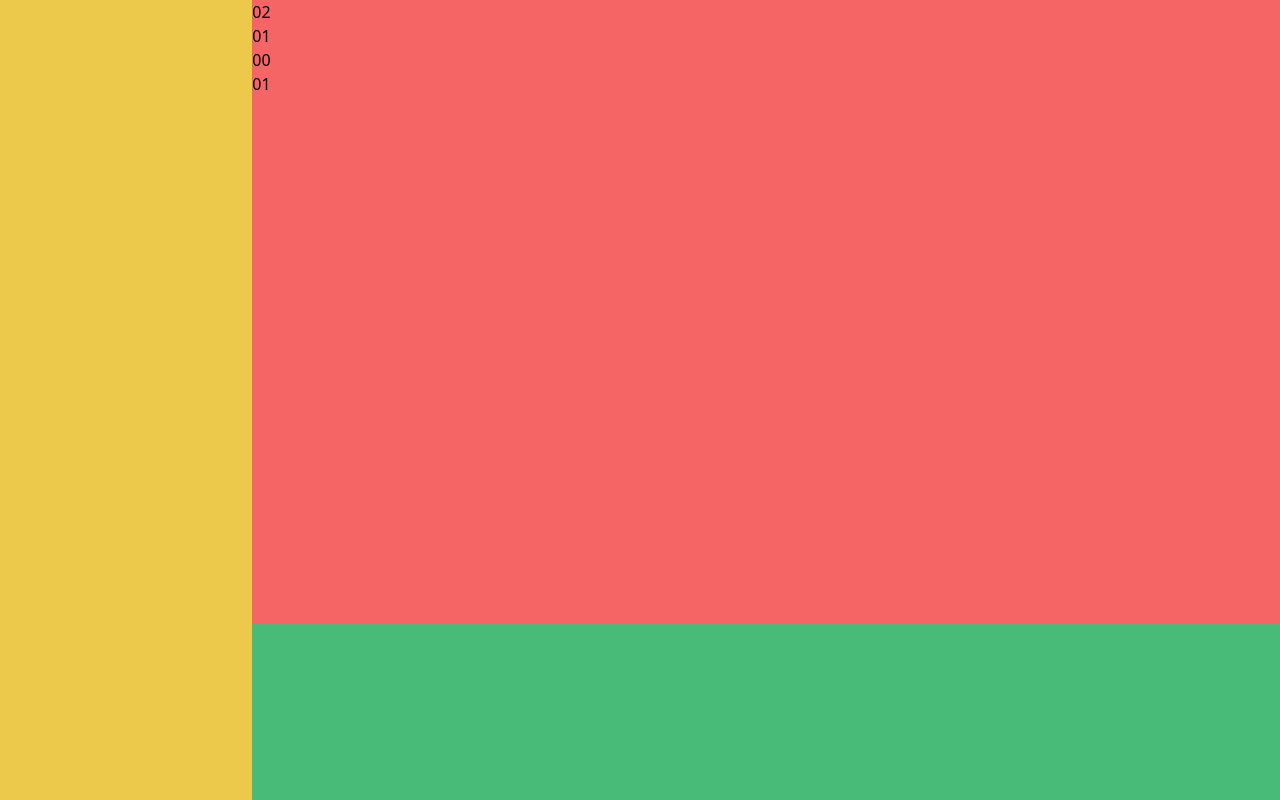
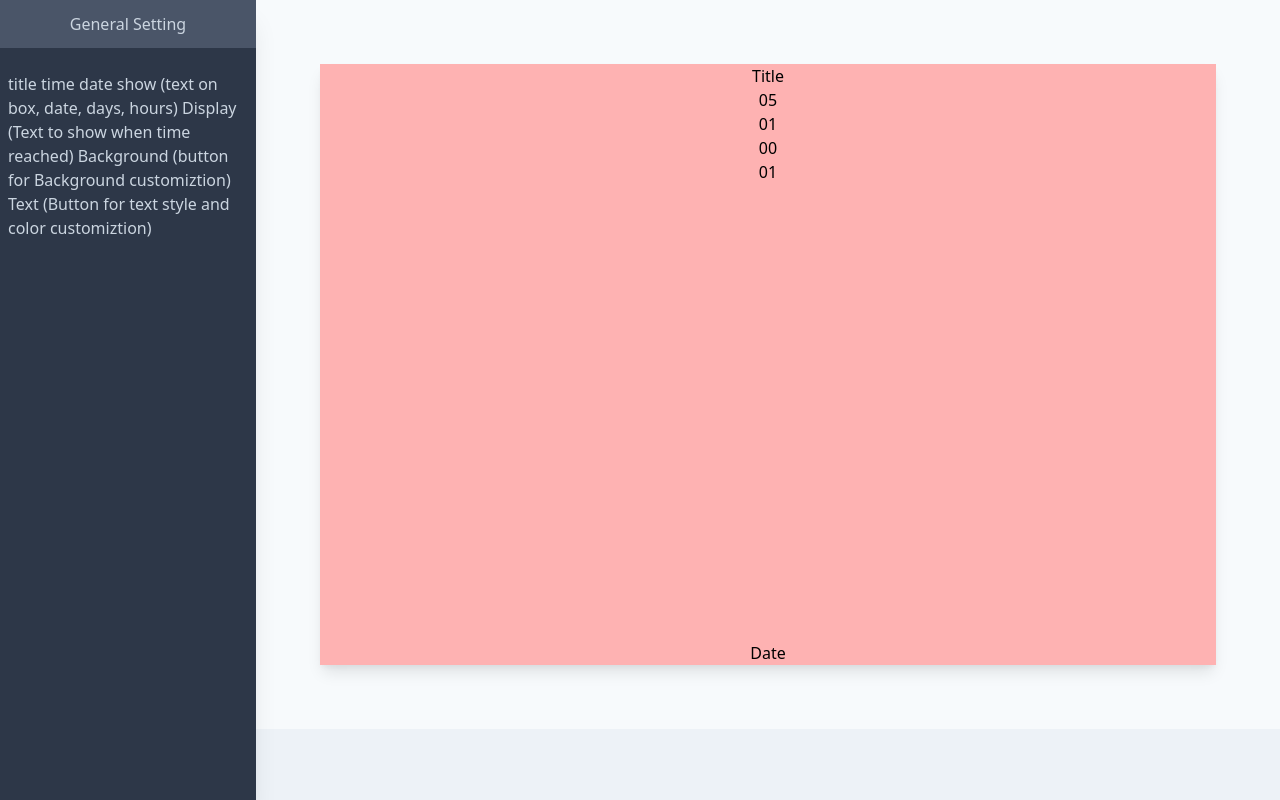
Before and after one commit to josuesossou/realcoundowntimer, a React (Create React App) app: page / in a window 1280 px wide. Built offline with nearby package versions, Linux system fonts and the light colour scheme.

Commit message:
added color palette

```diff
--- a/package.json
+++ b/package.json
@@ -11,6 +11,7 @@
     "postcss": "^8.1.7",
     "postcss-cli": "^8.2.0",
     "react": "^17.0.1",
+    "react-color": "^2.19.3",
     "react-dom": "^17.0.1",
     "react-scripts": "4.0.0",
     "styled-components": "^5.2.1",
--- a/src/App.js
+++ b/src/App.js
@@ -1,25 +1,10 @@
-import logo from './logo.svg';
 import './App.css';
 import styled from "styled-components";
-import { Main, SidePanel, TimeEditor } from './components/components'
-
-const AppStyles = styled.div.attrs({
-  className: "w-screen h-screen bg-red-500 p-2"
-})``;
+import Home from './pages/Home'
 
 function App() {
   return (
-    <div className="grid grid-col-5 grid-row-4 h-screen w-screen">
-      <div className="col-span-1 row-span-4">
-        <SidePanel />
-      </div>
-      <div className="col-start-2 col-span-4 row-span-3">
-        <Main days={1} hours={0} minutes={1} seconds={10}/>
-      </div>
-      <div className="col-start-2 col-span-4 row-start-4">
-        <TimeEditor />
-      </div>
-    </div>
+    <Home />
   );
 }
 
--- a/src/components/TimeEditor.jsx
+++ b/src/components/BottomPanel.jsx
@@ -2,7 +2,7 @@ import React from 'react'
 
 export default () => {
     return (
-        <div className="h-full w-full bg-green-500">
+        <div className="h-20 w-full bg-gray-200">
 
         </div>
     )
--- a/src/components/Main.jsx
+++ b/src/components/Main.jsx
@@ -1,8 +1,11 @@
 import React, { useState, useEffect } from 'react'
 
+/* eslint import/no-anonymous-default-export: [2, {"allowArrowFunction": true}] */
 export default ({days, hours, minutes, seconds}) => {
     const [time, setTime] = useState({})
 
+
+    useEffect(() => {
         const tick = (secs,mins,hrs,days) => {
             setTimeout(() => {
                 let newSec = secs, newMin = mins, newHour = hrs, newDay = days
@@ -39,16 +42,19 @@ export default ({days, hours, minutes, seconds}) => {
             }, 990)
         }
 
-    useEffect(() => {
         tick(seconds, minutes, hours, days)
-    }, [])
+    }, [seconds, minutes, hours, days])
 
     return (
-        <div className="h-full w-full bg-red-500">
+        <div className="h-full w-full bg-red-300 shadow-lg flex flex-col items-center">
+            <div >Title</div>
+            <div className="flex-1">
                 <div>{time.sec? `${time.sec < 10 ? "0" : ""}${time.sec}` : "00"}</div>
                 <div>{time.min? `${time.min < 10 ? "0" : ""}${time.min}` : "00"}</div>
                 <div>{time.hour? `${time.hour < 10 ? "0" : ""}${time.hour}` : "00"}</div>
                 <div>{time.day? `${time.day < 10 ? "0" : ""}${time.day}` : "00"}</div>
             </div>
+            <div>Date</div>
+        </div>
     )
 }
--- a/src/components/SidePanel.jsx
+++ b/src/components/SidePanel.jsx
@@ -1,9 +1,37 @@
-import React from 'react'
+import React, { useState } from 'react'
+import { SketchPicker } from 'react-color'
+import '../css/custom.css'
 
 export default () => {
+    const [bg, setBg] = useState('fff')
+    const handleChangeComplete = (color) => {
+        setBg(color)
+    }
+    const handleChange = (color, event) => {
+        console.log(color, event)
+    }
+
     return (
-        <div className="h-full w-full bg-yellow-500">
+        <div className="h-full w-full  text-gray-400">
+            <div className="flex w-full h-12 bg-gray-700 items-center justify-center">
+                <p>General Setting</p>
+            </div>
+            <div className="px-2 py-6">
+                {/* <SketchPicker
+                    className="side-pan"
+                    color={bg}
+                    onChangeComplete={handleChangeComplete}
+                    onChange={handleChange}
+                /> */}
 
+                title
+                time
+                date
+                show (text on box, date, days, hours)
+                Display (Text to show when time reached)
+                Background (button for Background customiztion)
+                Text (Button for text style and color customiztion)
+            </div>
         </div>
     )
 }
--- a/src/components/components.jsx
+++ b/src/components/components.jsx
@@ -1,7 +1,7 @@
 import main from './Main'
 import sidePanel from './SidePanel'
-import timeEditor from './TimeEditor'
+import bottomPanel from './BottomPanel'
 
 export const Main = main
 export const SidePanel = sidePanel
-export const TimeEditor = timeEditor
+export const BottomPanel = bottomPanel
--- /dev/null
+++ b/src/css/custom.css
@@ -0,0 +1,12 @@
+.side-pan {
+    width: 100% !important;
+    box-shadow: none !important;
+    box-sizing: border-box !important;
+    background-color: transparent !important;
+    padding: 0 !important;
+
+}
+
+.flexbox-fix{
+    border: 0 !important;
+}
--- /dev/null
+++ b/src/pages/Home.jsx
@@ -0,0 +1,19 @@
+import styled from "styled-components";
+import "../css/custom.css"
+import { Main, SidePanel, BottomPanel } from '../components/components'
+
+export default () => {
+    return (
+        <div className="flex h-screen w-screen">
+            <div className="w-1/5 bg-gray-800 shadow-xl z-10">
+                <SidePanel />
+            </div>
+            <div className="flex flex-col flex-1 h-full">
+                <div className="p-16 w-full h-full bg-gray-100">
+                    <Main days={1} hours={0} minutes={1} seconds={10}/>
+                </div>
+                <BottomPanel />
+            </div>
+        </div>
+    );
+}
--- a/src/tailwind.config.js
+++ b/src/tailwind.config.js
@@ -1,4 +1,5 @@
 module.exports = {
+  // important: true,
   theme: {
     extend: {
     },
```
Also changed, not shown: 1 other file (tests, documents, lock files or other folders). Lines whose indentation alone changed are shown as unchanged.
